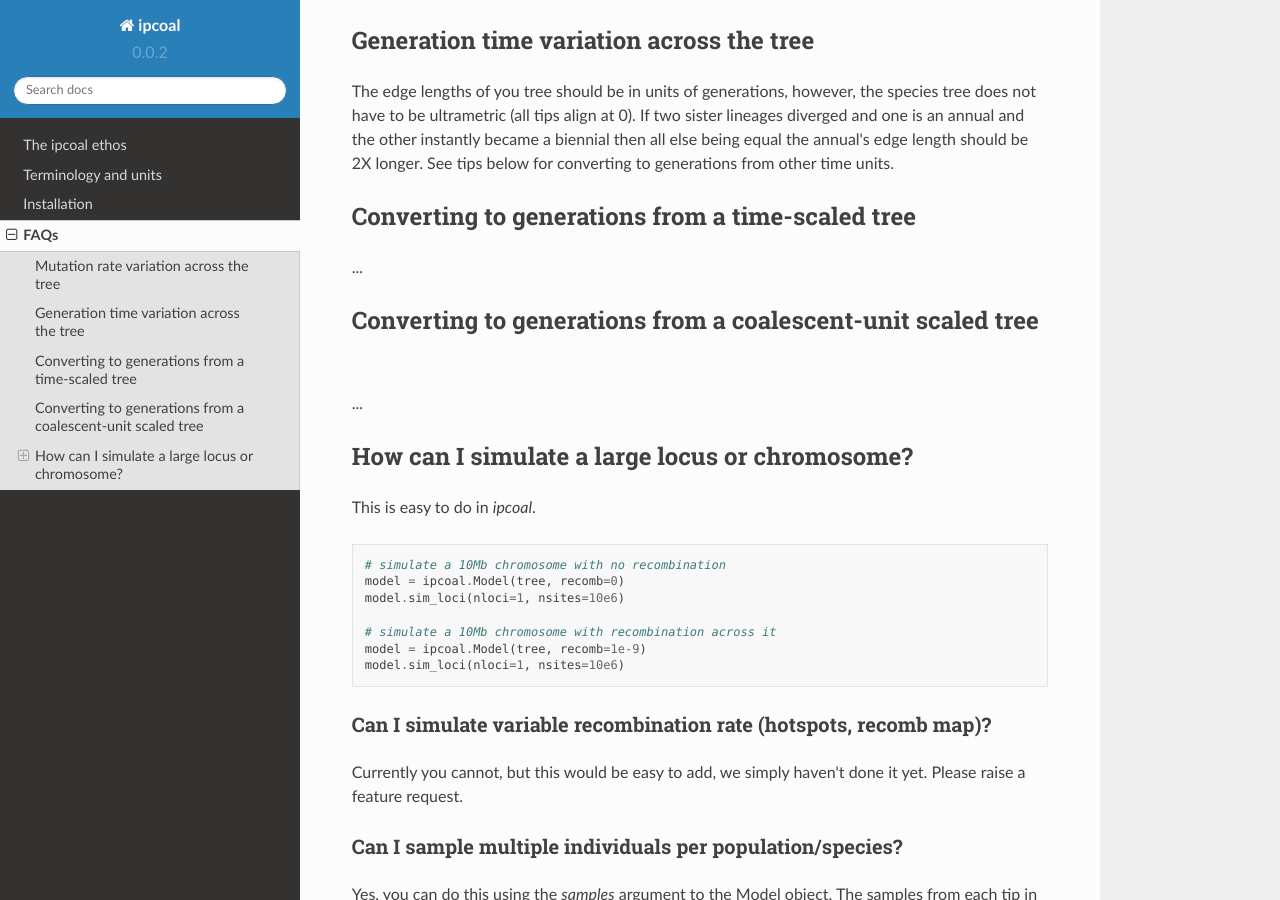
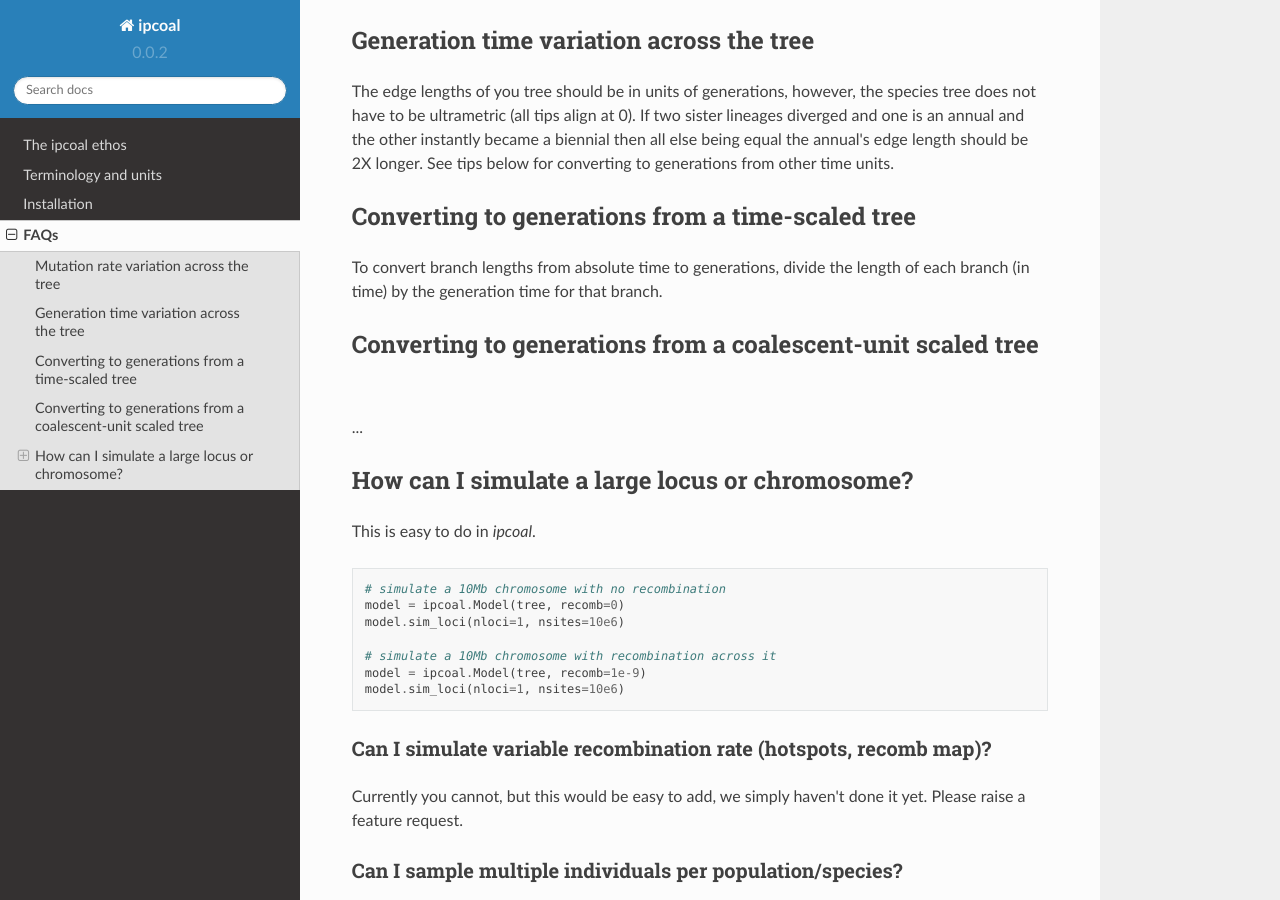
Before and after one commit to pmckenz1/ipcoal, a Sphinx documentation site: the page built from docs/4-FAQs.rst, in a window 1280 px wide and 900 px high, scrolled down 703 px. Built offline with Sphinx 7.4.7 and the Read the Docs theme 2.0.0, drawn with Linux system fonts in a browser that asks for light colours; pages that are not in the unit, such as notebooks, are missing from menus.

Commit message:
added bit about converting from time to generations

```diff
--- a/docs/4-FAQs.rst
+++ b/docs/4-FAQs.rst
@@ -38,7 +38,7 @@
 
 Converting to generations from a time-scaled tree
 -------------------------------------------------
-...
+To convert branch lengths from absolute time to generations, divide the length of each branch (in time) by the generation time for that branch.
 
 
 Converting to generations from a coalescent-unit scaled tree
```
